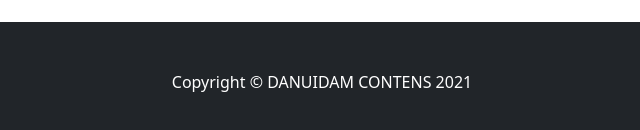
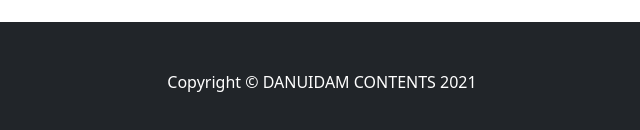
Before and after one commit to soulmoto/danuidam_home, a plain HTML site: page index.html in a window 1280 px wide. Shown: the part 1153-1283 px from the top of the page, 318-958 px from the left. Drawn offline with nearby package versions, Linux system fonts and the light colour scheme.

Commit message:
Add files via upload
correct site name in under

```diff
--- a/index.html
+++ b/index.html
@@ -82,7 +82,7 @@
         </section>
         <!-- Footer-->
         <footer class="py-5 bg-dark">
-            <div class="container px-4"><p class="m-0 text-center text-white">Copyright &copy; DANUIDAM CONTENS 2021</p></div>
+            <div class="container px-4"><p class="m-0 text-center text-white">Copyright &copy; DANUIDAM CONTENTS 2021</p></div>
         </footer>
         <!-- Bootstrap core JS-->
         <script src="https://cdn.jsdelivr.net/npm/bootstrap@5.1.3/dist/js/bootstrap.bundle.min.js"></script>
```
